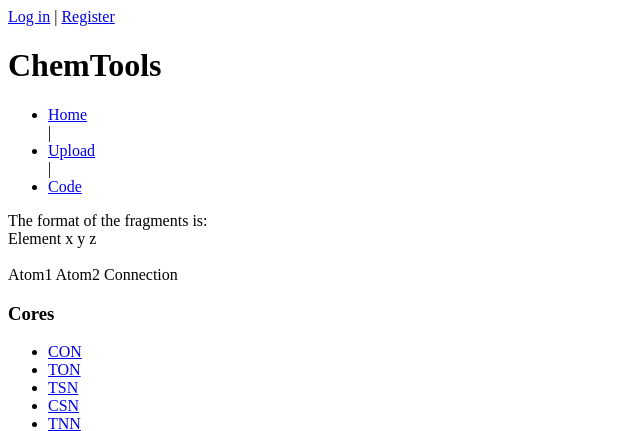
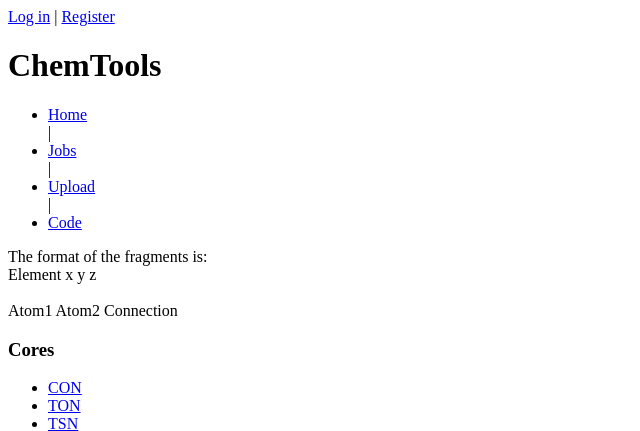
Before and after one commit to crcollins/chemtools-webapp, a Django app: page /chem/frag/ in a window 1280 px wide. Shown: the top 431 px of the page, without its empty margins (0-640 px from the left). Run offline with Django 3.2, Linux system fonts and the light colour scheme; parts of the project's set-up code (start-up, migrations or seed data) failed here and were passed over; some libraries are stand-ins or nearby versions.

Commit message:
Add index to view all running jobs

```diff
--- a/chem/urls.py
+++ b/chem/urls.py
@@ -9,6 +9,7 @@
     url(r"^frag/(?P<frag>[A-Za-z0-9]*)/$", "get_frag"),
 
     url(r"^upload/$", "upload_data"),
+    url(r"^jobs/$", "job_index"),
 
     url(r"^(?P<molecule>[A-Za-z0-9_]*)/$", "gen_detail"),
     url(r"^(?P<molecule>[A-Za-z0-9_]*)\.gjf$", "write_gjf"),
--- a/chem/views.py
+++ b/chem/views.py
@@ -153,7 +153,6 @@
     for x in ("name", "email", "nodes", "ncpus", "time", "cluster"):
         if request.GET.get(x):
             a[x] = request.GET[x]
-
     if a:
         form = JobForm(request.GET, initial=a)
         if form.is_valid():
@@ -264,6 +263,23 @@
     response["Content-Disposition"] = "attachment; filename=output.zip"
     return response
 
+def job_index(request):
+    try:
+        jobs = []
+        for job in utils.get_all_jobs():
+            t = job.split()
+            temp = t[0].split('.') + t[2:2] + t[3:3] + t[5:7] + t[8:]
+            jobs.append(temp)
+
+        e = None
+    except Exception as e:
+        pass
+    c = Context({
+        "jobs": jobs,
+        "error_message": e,
+        })
+    return render(request, "chem/job_index.html", c)
+
 @login_required
 def run_molecule(request, molecule):
     if not request.user.is_staff:
--- a/project/templates/base.html
+++ b/project/templates/base.html
@@ -30,6 +30,7 @@
     <div id="navbar">
         <ul>
             <li><a href="/chem/">Home</a></li> |
+            <li><a href="/chem/jobs/">Jobs</a></li> |
             <li><a href="/chem/upload/">Upload</a></li> |
             <li><a href="https://github.com/chris0076/chemtools-webapp">Code</a></li>
         </ul>
```
Also changed, not shown: chem/templates/chem/job_index.html (added, +14 -0 lines).
